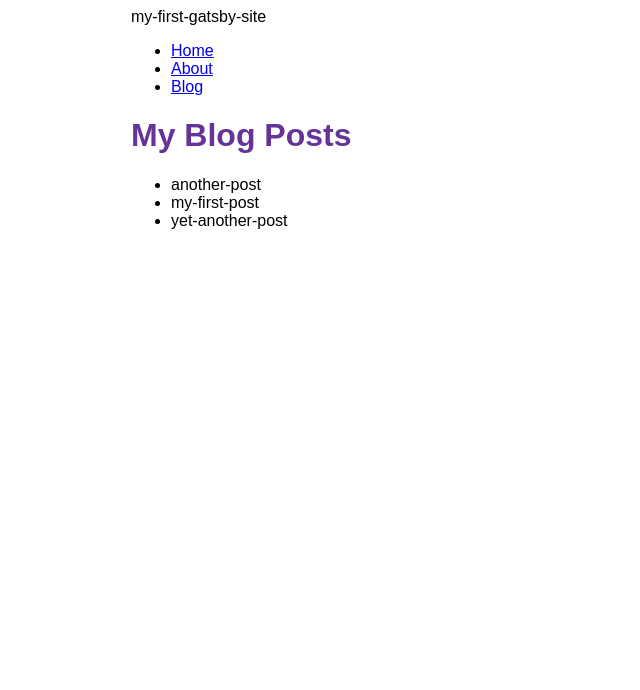
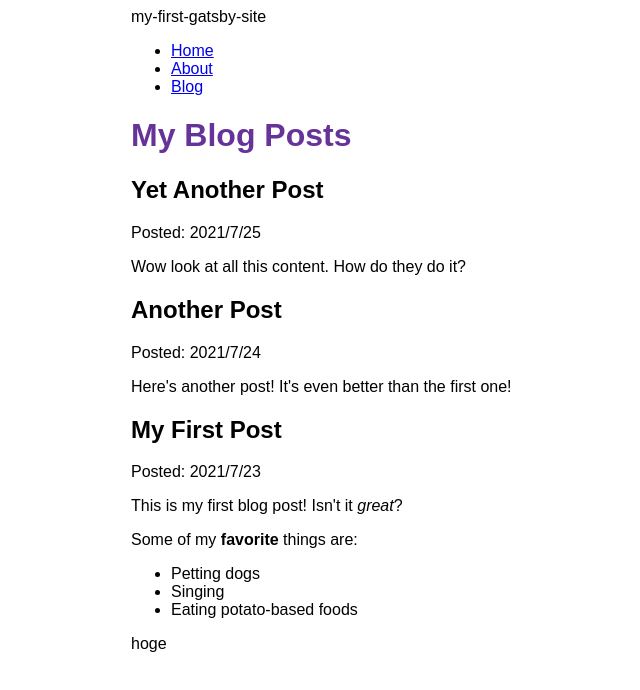
Before and after one commit to KentarouTawara/gatsby-tutorial, a Gatsby site: page /blog in a window 1280 px wide. Shown: the whole page, without its empty margins (259-899 px from the left). Built offline with nearby package versions, Linux system fonts and the light colour scheme; Gatsby itself is replaced by a stand-in of ours.

Commit message:
Finished Gatsby Tutorial Part 5

```diff
--- a/blog/another-post.mdx
+++ b/blog/another-post.mdx
@@ -0,0 +1,6 @@
+---
+title: "Another Post"
+date: "2021-07-24"
+---
+
+Here's another post! It's even better than the first one!
--- a/blog/my-first-post.mdx
+++ b/blog/my-first-post.mdx
@@ -0,0 +1,14 @@
+---
+title: "My First Post"
+date: "2021-07-23"
+---
+
+This is my first blog post! Isn't it *great*?
+
+Some of my **favorite** things are:
+
+* Petting dogs
+* Singing
+* Eating potato-based foods
+
+hoge
--- a/blog/yet-another-post.mdx
+++ b/blog/yet-another-post.mdx
@@ -0,0 +1,6 @@
+---
+title: "Yet Another Post"
+date: "2021-07-25"
+---
+
+Wow look at all this content. How do they do it?
--- a/gatsby-config.js
+++ b/gatsby-config.js
@@ -13,5 +13,6 @@ module.exports = {
         path: `${__dirname}/blog`,
       }
     },
+    "gatsby-plugin-mdx",
   ],
 };
--- a/package.json
+++ b/package.json
@@ -15,8 +15,11 @@
     "clean": "gatsby clean"
   },
   "dependencies": {
+    "@mdx-js/mdx": "^1.6.22",
+    "@mdx-js/react": "^1.6.22",
     "gatsby": "^4.4.0",
     "gatsby-plugin-image": "^2.4.0",
+    "gatsby-plugin-mdx": "^3.4.0",
     "gatsby-plugin-sharp": "^4.4.0",
     "gatsby-source-filesystem": "^4.4.0",
     "react": "^17.0.1",
--- a/src/pages/blog.js
+++ b/src/pages/blog.js
@@ -1,31 +1,44 @@
 import * as React from "react"
 import { graphql } from "gatsby"
+import { MDXRenderer } from "gatsby-plugin-mdx"
 import Layout from "../components/layout"
 
 const BlogPage = ({ data }) => {
   return(
     <Layout pageTitle="My Blog Posts">
-      <ul>
-        {
-          data.allFile.nodes.map(node => (
-            <li key={node.name}>
-              {node.name}
-            </li>
-          ))
-        }
-      </ul>
+      {
+        data.allMdx.nodes.map((node) => (
+          <article key={node.id}>
+            <h2>{node.frontmatter.title}</h2>
+            <p>Posted: {node.frontmatter.date}</p>
+            <MDXRenderer>
+              {node.body}
+            </MDXRenderer>
+          </article>
+        ))
+      }
     </Layout>
   )
 }
 
 export const query = graphql`
-  query {
-    allFile {
-      nodes {
-        name
+query {
+  allMdx(sort: {fields: frontmatter___date, order: DESC}) {
+    nodes {
+      frontmatter {
+        title
+        date(formatString: "YYYY/M/D")
+      }
+      id
+      body
+      parent {
+        ... on File {
+          modifiedTime(formatString: "YYY/M/D")
+        }
       }
     }
   }
+}
 `
 
 export default BlogPage
```
Also changed, not shown: 1 other file.
